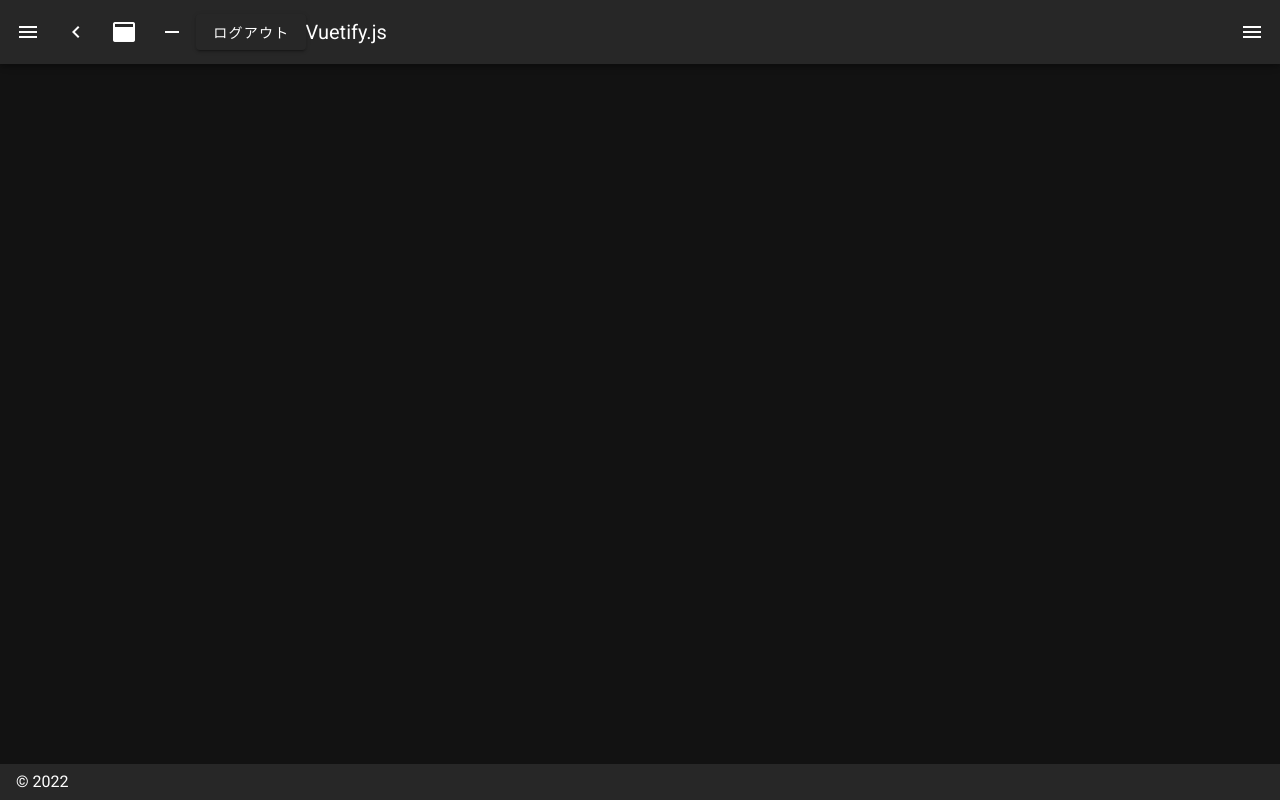
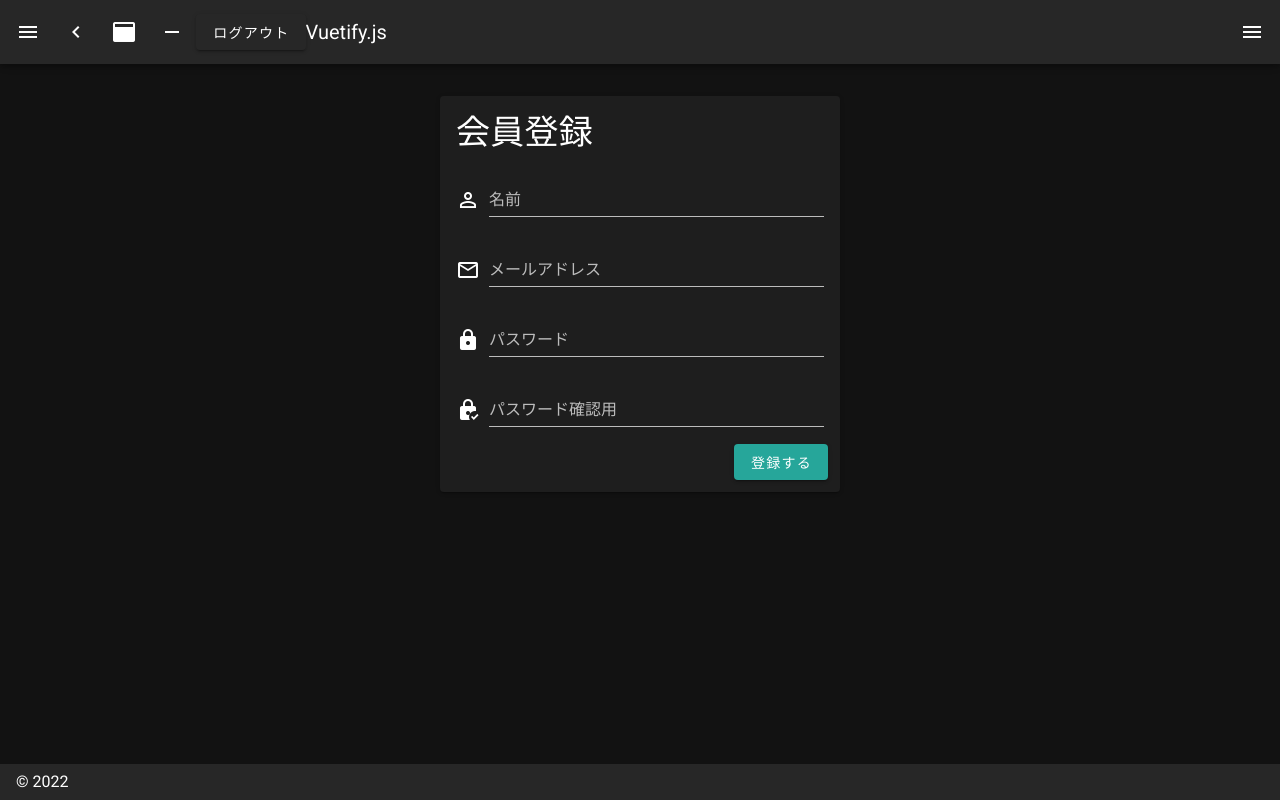
Before and after one commit to HuntingRathalos/portfolio, a Nuxt app in the folder front/: page /register in a window 1280 px wide. Built offline with nearby package versions, Linux system fonts and the light colour scheme.

Commit message:
画面作成,会員登録機能実装(signUp) #4

```diff
--- /dev/null
+++ b/front/pages/register.vue
@@ -0,0 +1,85 @@
+<template>
+  <v-card width="400px" class="mx-auto mt-5">
+      <v-card-title>
+        <h1 class="display-1">会員登録</h1>
+      </v-card-title>
+      <v-card-text>
+        <v-form @submit.prevent="signUp">
+          <v-text-field
+            v-model="form.name"
+            :rules="[rules.required]"
+            prepend-icon="mdi-account-outline"
+            label="名前"
+            type="text"
+          />
+          <v-text-field
+            v-model="form.email"
+            :rules="[rules.required, rules.email]"
+            prepend-icon="mdi-email-outline"
+            label="メールアドレス"
+            type="email"
+          />
+          <v-text-field
+            v-model="form.password"
+            :rules="[rules.required]"
+            prepend-icon="mdi-lock"
+            label="パスワード"
+            type="password"
+           />
+          <v-text-field
+            v-model="form.password_confirmation"
+            :rules="[rules.required]"
+            prepend-icon="mdi-lock-check"
+            label="パスワード確認用"
+            type="password"
+           />
+          <v-card-actions>
+             <v-row
+              justify="end"
+             >
+              <v-btn
+                class="info"
+                type = "submit"
+              >登録する
+              </v-btn>
+             </v-row>
+          </v-card-actions>
+        </v-form>
+      </v-card-text>
+    </v-card>
+</template>
+
+<script>
+export default {
+  name: 'RegisterPage',
+  data() {
+    return {
+      form: {
+        name: "",
+        email: "",
+        password: "",
+        password_confirmation: "",
+      },
+      rules: {
+          required: value => !!value || '必須項目なので値を入力してください。',
+          email: value => {
+            const pattern = /^(([^<>()[\]\\.,;:\s@"]+(\.[^<>()[\]\\.,;:\s@"]+)*)|(".+"))@((\[[0-9]{1,3}\.[0-9]{1,3}\.[0-9]{1,3}\.[0-9]{1,3}])|(([a-zA-Z\-0-9]+\.)+[a-zA-Z]{2,}))$/
+            return pattern.test(value) || '正しい形式のメールアドレスを入力してください。'
+          },
+        },
+    };
+  },
+  methods: {
+    async signUp() {
+        await this.$axios.get("/sanctum/csrf-cookie");
+       const response = await this.$axios.post("/register", this.form)
+        .catch(err => err.response || err)
+      if(response.status === 400){
+        console.log(response)
+      }
+
+
+    },
+  },
+};
+</script>
```
